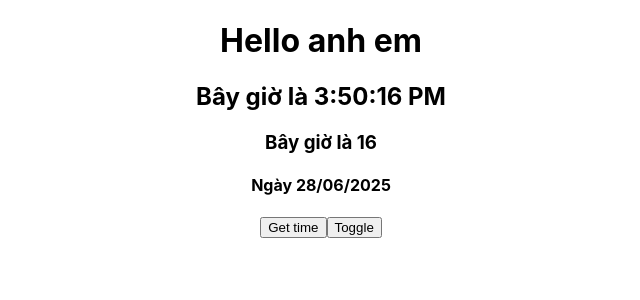
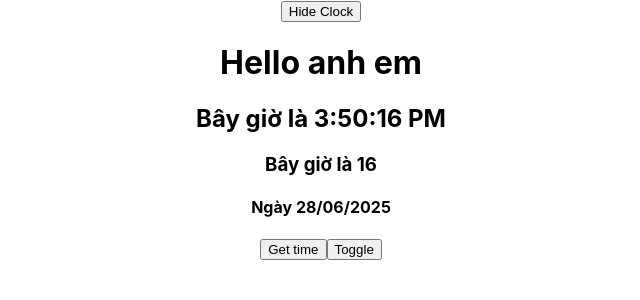
Before and after one commit to binhphung18032000/reactjs-super, a React (Create React App) app: page / in a window 1280 px wide. Shown: the top 300 px of the page, without its empty margins (319-959 px from the left). Built offline with nearby package versions, Linux system fonts and the light colour scheme.

Commit message:
[REACT-JS] Add componentWillUnmount

```diff
--- a/src/App.js
+++ b/src/App.js
@@ -1,4 +1,5 @@
 // import logo from './logo.svg'
+import { useState } from 'react'
 import './App.css'
 import Clock from './Clock'
 
@@ -20,9 +21,11 @@ import Clock from './Clock'
 // }
 
 function App() {
+  const [visible, setVisible] = useState(true)
   return (
     <div className='App'>
-      <Clock />
+      <button onClick={() => setVisible(false)}>Hide Clock</button>
+      {visible && <Clock />}
     </div>
   )
 }
--- a/src/Clock.jsx
+++ b/src/Clock.jsx
@@ -11,6 +11,7 @@ const fetchApi = () => {
 export default class Clock extends React.Component {
   constructor(props) {
     super(props)
+    console.log('constructor')
     this.state = {
       time: {
         created: new Date().toLocaleTimeString()
@@ -31,6 +32,7 @@ export default class Clock extends React.Component {
   componentDidMount() {
     // const seconds = document.getElementById('seconds')
     // console.log('Seconds: ', seconds)
+    console.log('componentDidMount')
 
     fetchApi().then((res) =>
       this.setState((prevState) => ({
@@ -41,7 +43,7 @@ export default class Clock extends React.Component {
   }
 
   componentDidUpdate() {
-    // console.log('componentDidUpdate')
+    console.log('componentDidUpdate')
 
     // if (this.state.darkMode) {
     //   const value = document.querySelector('input').value
@@ -56,6 +58,10 @@ export default class Clock extends React.Component {
         }))
       )
     }
+  }
+
+  componentWillUnmount() {
+    console.log('componentWillUnmount')
   }
 
   // getTime = () => {
@@ -96,7 +102,8 @@ export default class Clock extends React.Component {
   }
 
   render() {
-    console.log('this.state: ', this.state)
+    // console.log('this.state: ', this.state)
+    console.log('render')
 
     return (
       <div>
--- a/src/index.js
+++ b/src/index.js
@@ -38,9 +38,11 @@ import reportWebVitals from './reportWebVitals'
 const root = ReactDOM.createRoot(document.getElementById('root'))
 
 root.render(
-  <React.StrictMode>
-    <App />
-  </React.StrictMode>
+  // <React.StrictMode>
+  //   <App />
+  // </React.StrictMode>
+
+  <App />
 )
 
 // If you want to start measuring performance in your app, pass a function
```
